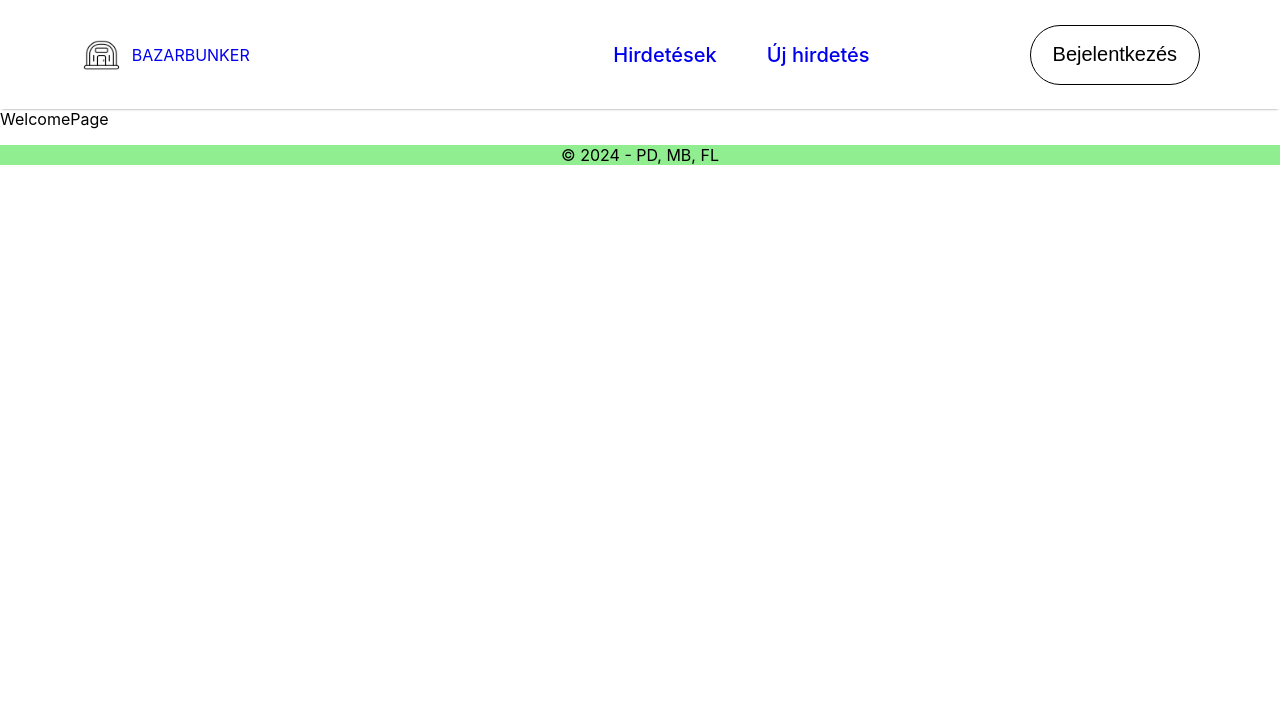
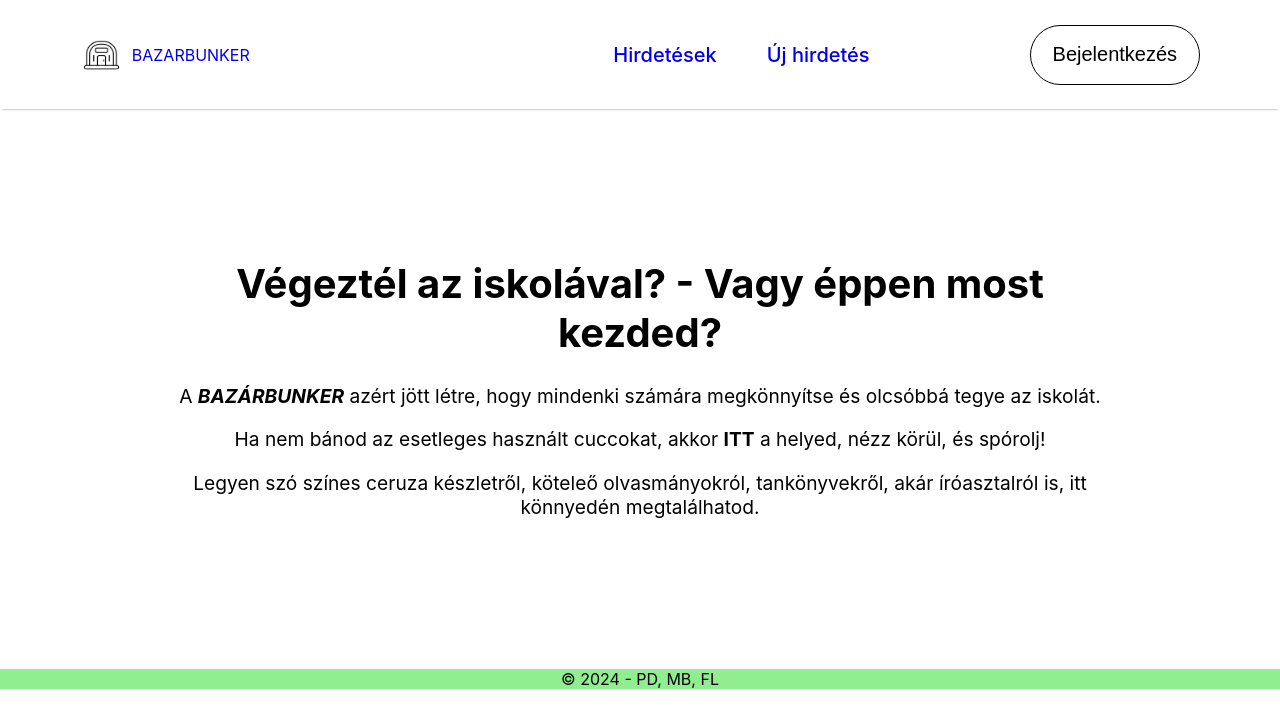
Before and after one commit to farkaslevente/14AA-D-BazarBunker, a React (Create React App) app in the folder frontend_new/: page / in a window 1280 px wide. Shown: the top 728 px of the page. Built offline with nearby package versions, Linux system fonts and the light colour scheme.

Commit message:
welcomepage content added needs bit more styling

```diff
--- /dev/null
+++ b/frontend_new/src/Pages/CSS/WelcomePage.css
@@ -0,0 +1,15 @@
+.welcomepage {
+    text-align: center;
+    justify-content: center;
+    margin: 150px;
+}
+
+.title {
+    text-align: center;
+    font-size: 40px;
+}
+
+.description {
+    text-align: center;
+    font-size: larger;
+}
--- a/frontend_new/src/Pages/WelcomePage.jsx
+++ b/frontend_new/src/Pages/WelcomePage.jsx
@@ -1,7 +1,17 @@
 import React from 'react'
+import './CSS/WelcomePage.css'
 
 export const WelcomePage = () => {
   return (
-    <div>WelcomePage</div>
+    <div className='welcomepage'>
+      <div className="container">
+        <h1 className='title'>Végeztél az iskolával? - Vagy éppen most kezded?</h1>
+        <div className="description">
+          <p>A <b><i>BAZÁRBUNKER</i></b> azért jött létre, hogy mindenki számára megkönnyítse és olcsóbbá tegye az iskolát.</p>
+          <p>Ha nem bánod az esetleges használt cuccokat, akkor <b>ITT</b> a helyed, nézz körül, és spórolj!</p>
+          <p>Legyen szó színes ceruza készletről, köteleő olvasmányokról, tankönyvekről, akár íróasztalról is, itt könnyedén megtalálhatod.</p>
+        </div>
+      </div>
+    </div>
   )
 }
```
